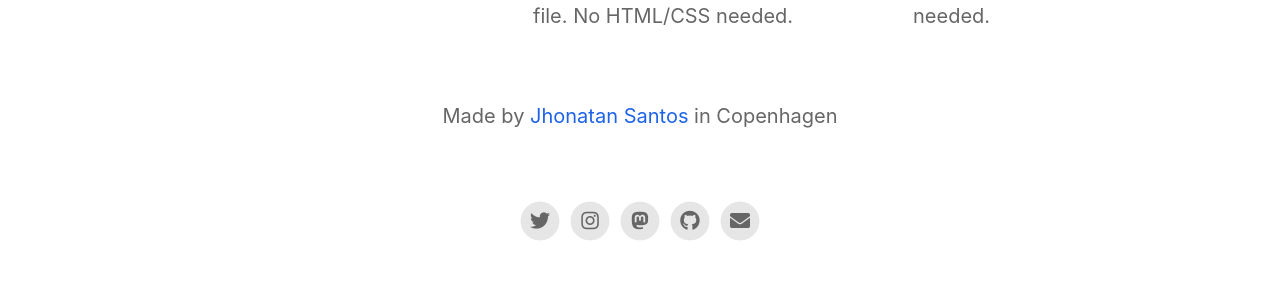
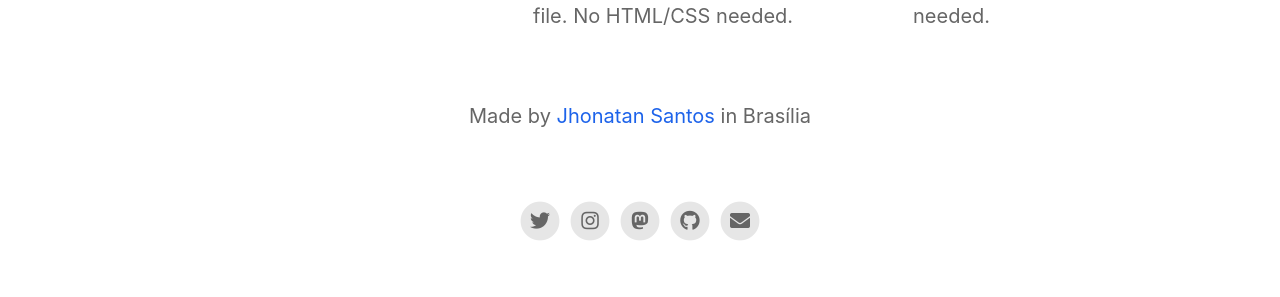
Before and after one commit to Jhonysc43/landing, a Jekyll site: the page built from index.html, in a window 1280 px wide. Shown: the part 1773-2070 px from the top of the page. Built offline with Jekyll 4.4.1, drawn with Linux system fonts in a browser that asks for light colours; nearby versions of some CDN libraries.

Commit message:
Update _config.yml

```diff
--- a/_config.yml
+++ b/_config.yml
@@ -3,7 +3,7 @@ page_title                                :
 
 # App Info
 ios_app_id                                : 1234793120                                # Required. Enter iOS app ID to automatically populate name, price and icons (e.g. 718043190).
-ios_app_country                           : us                                        # Required outside USA. Enter 2 letter country code as in https://en.wikipedia.org/wiki/ISO_3166-1_alpha-2
+ios_app_country                           : br                                        # Required outside USA. Enter 2 letter country code as in https://en.wikipedia.org/wiki/ISO_3166-1_alpha-2
 
 appstore_link                             :                                           # Automatically populates if not set and if iOS app ID is set. Otherwise enter manually.
 playstore_link                            :                                           # Enter Google Play Store URL.
@@ -22,8 +22,8 @@ enable_smart_app_banner                   : true
 # Information About Yourself
 your_name                                 : Jhonatan Santos
 your_link                                 : https://emilbaehr.com
-your_city                                 : Copenhagen
-email_address                             : emil.baehr@gmail.com
+your_city                                 : Brasília
+email_address                             : jhonatan.bsb2014@gmail.com
 facebook_username                         :
 instagram_username                        : ebaehr
 twitter_username                          : ebaehr
```
